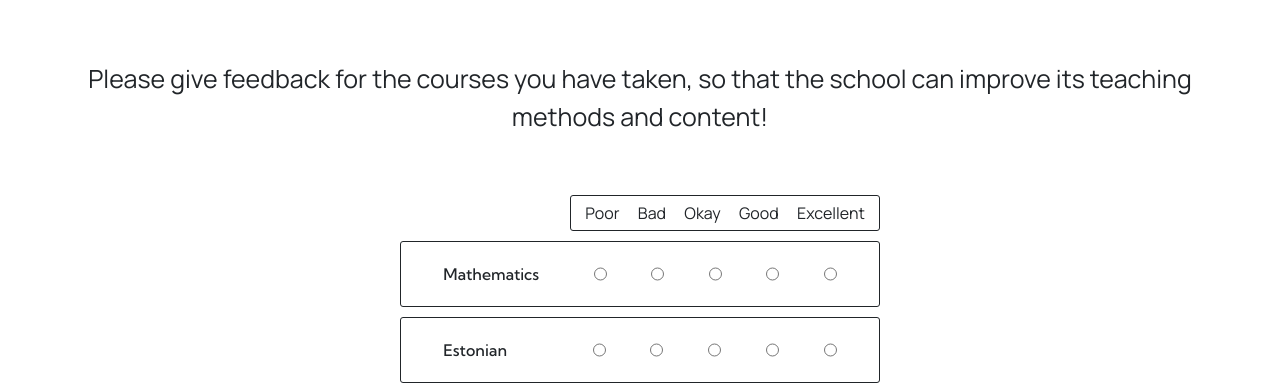
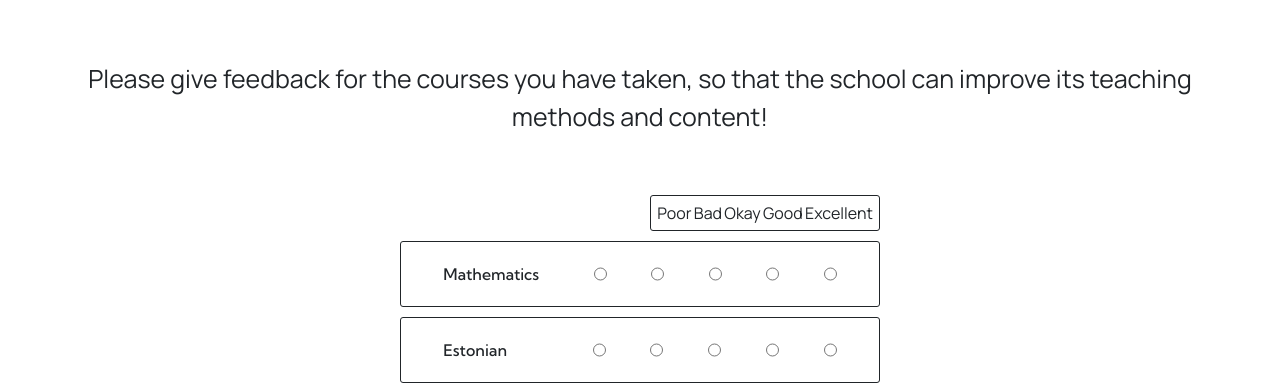
Before and after one commit to StefanLamminpija/SchoolRate, a PHP site: page / in a window 1280 px wide. Shown: the top 387 px of the page. Run offline with PHP 8.4, Linux system fonts and the light colour scheme; data that the repository does not hold is empty.

Commit message:
Undefined variable fix

```diff
--- a/index.php
+++ b/index.php
@@ -44,7 +44,7 @@
             font-size: 16px;
             padding: 5px;
             text-align: left;
-            margin-left: 570px;
+            margin-left: 650px;
             margin-right: 400px;
             border: 0.5px;
             border-style: solid;
@@ -326,7 +326,7 @@
 <?php
 
     // define variables and set to empty values
-    $group = $email = $choise = $comment = "";
+    $group = $email = $comment = $math_choise = $est_choise = $phys_choise = $bio_choise = $eng_choise = $rus_choise = $lit_choise = $pe_choise = $des_choise = $prog_choise = $db_choise = "";
 
     if ($_SERVER["REQUEST_METHOD"] == "POST") {
 
```
